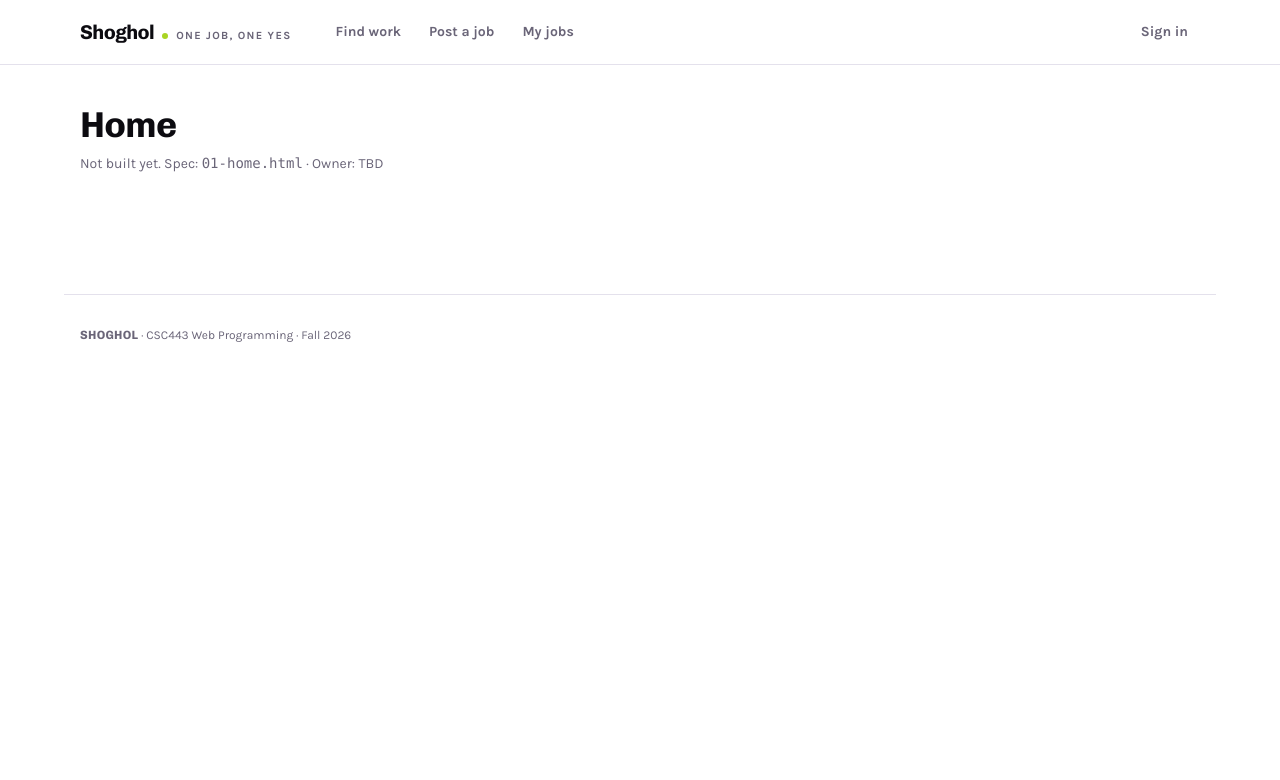
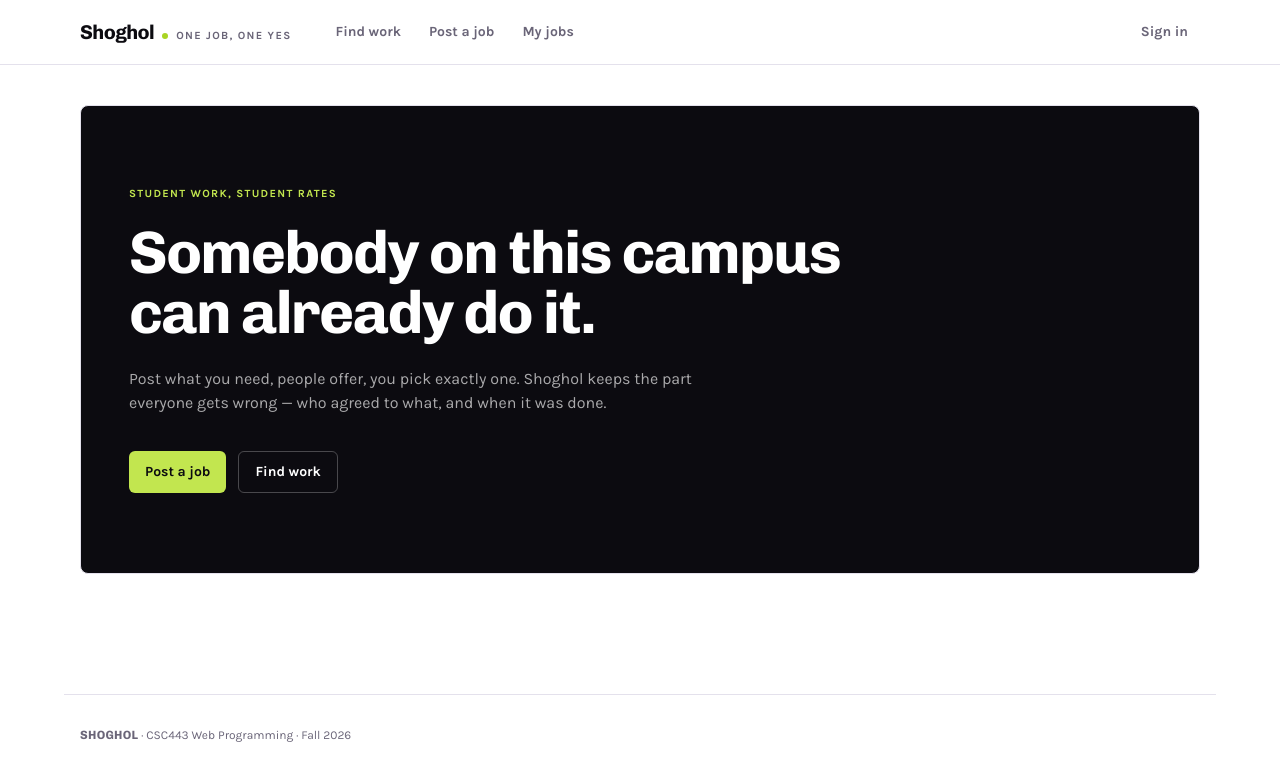
Before and after one commit to Lau-software-dev/shoghol, a React (Vite) app in the folder frontend/: page / in a window 1280 px wide. Shown: the top 780 px of the page. Built offline with nearby package versions, Linux system fonts and the light colour scheme.

Commit message:
Home: show the hero at / with on-dark button styles

```diff
--- a/frontend/src/App.jsx
+++ b/frontend/src/App.jsx
@@ -7,6 +7,7 @@ import RegisterPage from './pages/auth/RegisterPage'
 import SignInPage from './pages/auth/SignInPage'
 import BrowsePage from './pages/browse/BrowsePage'
 import GigPage from './pages/gig/GigPage'
+import Home from './pages/Home'
 import Placeholder from './pages/Placeholder'
 import StatusTrackPreview from './pages/StatusTrackPreview'
 
@@ -20,7 +21,7 @@ export default function App() {
         <GigsProvider delay={simulate === 'slow' ? 2000 : 400} failFirst={simulate === 'error'}>
         <Routes>
           <Route element={<Layout />}>
-            <Route index element={<Placeholder title="Home" spec="01-home.html" owner="TBD" />} />
+            <Route index element={<Home />} />
             <Route path="browse" element={<BrowsePage />} />
             {/* Open to everyone: the page itself shows the signed-out variant. */}
             <Route path="gigs/:gigId" element={<GigPage />} />
@@ -28,7 +29,7 @@ export default function App() {
               path="post"
               element={
                 <RequireAuth>
-                  <Placeholder title="Post a job" spec="04-post.html" owner="TBD" />
+                  <Placeholder title="Post a job" spec="04-post.html" owner="Emma" />
                 </RequireAuth>
               }
             />
--- a/frontend/src/components/buttonStyles.js
+++ b/frontend/src/components/buttonStyles.js
@@ -8,6 +8,8 @@ const VARIANTS = {
   secondary: 'border border-line bg-paper text-ink hover:bg-surface', // Edit job
   quiet: 'text-muted hover:bg-surface hover:text-ink', // Reject
   destroy: 'bg-red-600 text-white hover:bg-red-700', // Cancel job
+  accent: 'bg-accent-300 text-ink hover:bg-accent-200 focus-visible:outline-accent-300', // Home hero, on dark
+  onDark: 'border border-paper/25 text-paper hover:bg-paper/10 focus-visible:outline-paper', // Home hero, on dark
 }
 
 export const buttonClass = (variant = 'secondary', extra = '') => `${BASE} ${VARIANTS[variant]} ${extra}`.trim()
--- a/frontend/src/pages/Home.jsx
+++ b/frontend/src/pages/Home.jsx
@@ -1,10 +1,11 @@
-import Button from '../components/Button'
+import {Link} from 'react-router-dom'
+import { buttonClass } from '../components/buttonStyles'
 
 export default function Home() {
   return (
     <section className="overflow-hidden rounded-card border border-line bg-ink text-paper px-6 py-14 sm:px-12 sm:py-20">
-      <p className="text-[11px] font-bold uppercase tracking-[0.12em] text-accent-300"> Student work, student rates</p>
-      <h1 className="mt-5 max-w-3xl font-display text-5xl font-bold leading-[0.98] tracking-[-0.03em] sm:text-6xl"> Somebody on this campus
+      <p className="text-[11px] font-bold uppercase tracking-[0.12em] text-accent-300">Student work, student rates</p>
+      <h1 className="mt-5 max-w-3xl font-display text-5xl font-bold leading-[0.98] tracking-[-0.03em] sm:text-6xl">Somebody on this campus
         <br />
         can already do it.</h1>
       <p className="mt-6 max-w-xl text-base text-paper/65">
@@ -12,12 +13,12 @@ export default function Home() {
         gets wrong — who agreed to what, and when it was done.
       </p>
       <div className="mt-9 flex flex-wrap gap-3">
-        <Button to="/post" variant="accent">
-          Post a Job
-        </Button>
-        <Button to="/browse" variant="onDark">
+        <Link to="/post" className={buttonClass('accent')}>
+          Post a job
+        </Link>
+        <Link to="/browse" className={buttonClass('onDark')}>
           Find work
-        </Button>
+        </Link>
       </div>
     </section>
   )
```
